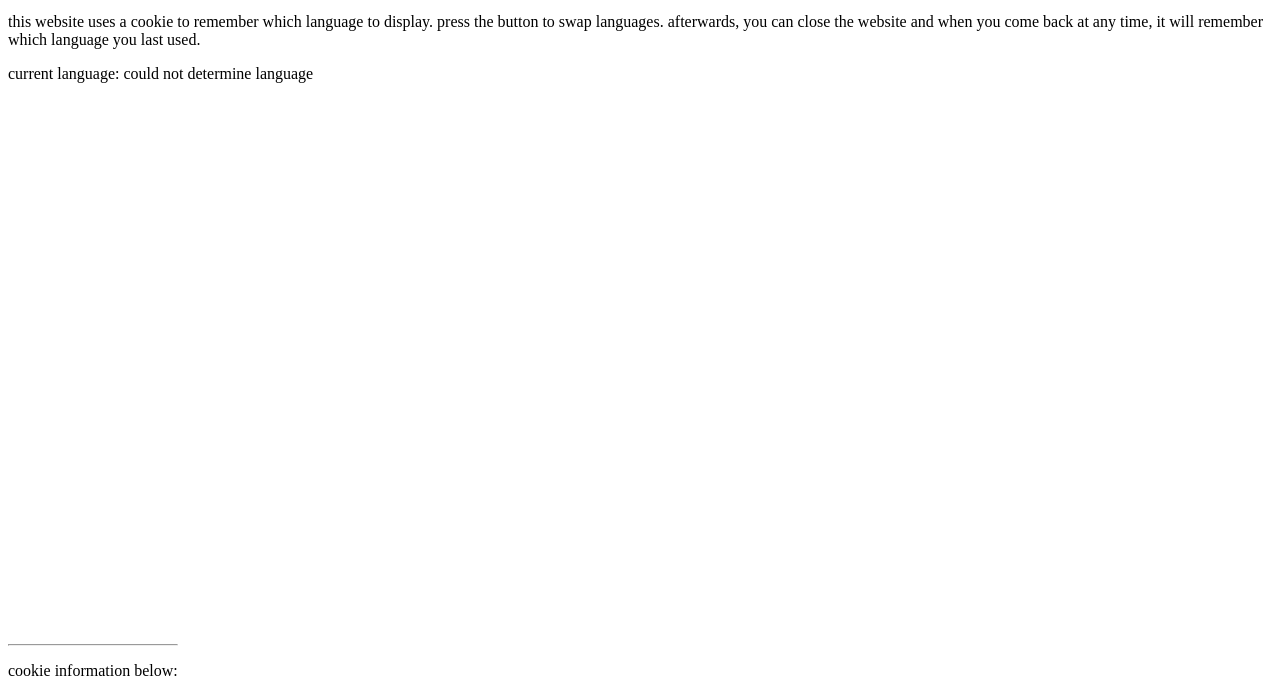
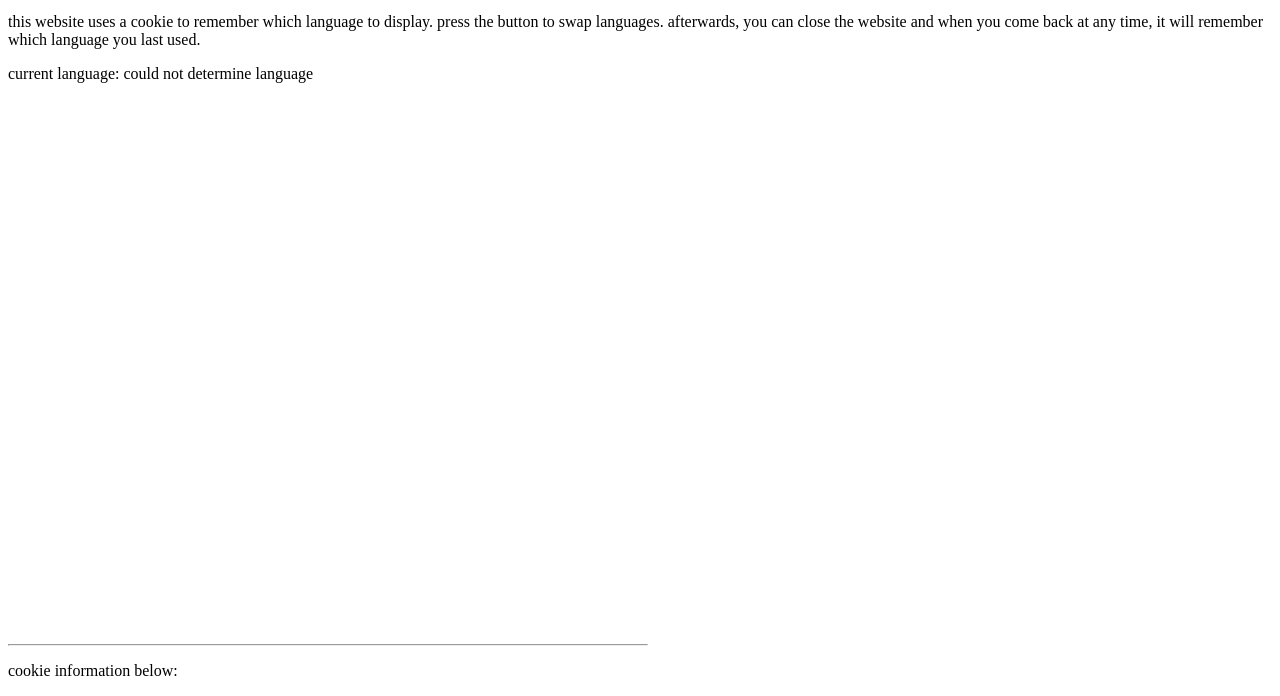
Before and after one commit to MadKamel/Javascript-Cookie-Test, a plain HTML site: page index.html in a window 1280 px wide. Shown: the part 104-800 px from the top of the page. Drawn offline with Linux system fonts and the light colour scheme.

Commit message:
Increased width of cookie display
This may or may not have actually worked. I love CSS.

```diff
--- a/index.html
+++ b/index.html
@@ -10,7 +10,7 @@
 		</hr>
 		<p id="LANG.description_of_page">this website uses a cookie to remember which language to display. press the button to swap languages. afterwards, you can close the website and when you come back at any time, it will remember which language you last used.</p>
 		<p id="LANG.language_is">current language: <span id="LANG.lang_code">english (EN)</span></p>
-		<div style="position: absolute;bottom: 0px;"
+		<div style="position: absolute;bottom: 0px;width:50%;"
 			<p></p>
 			<hr>
 			<p>cookie information below:</p>
```
